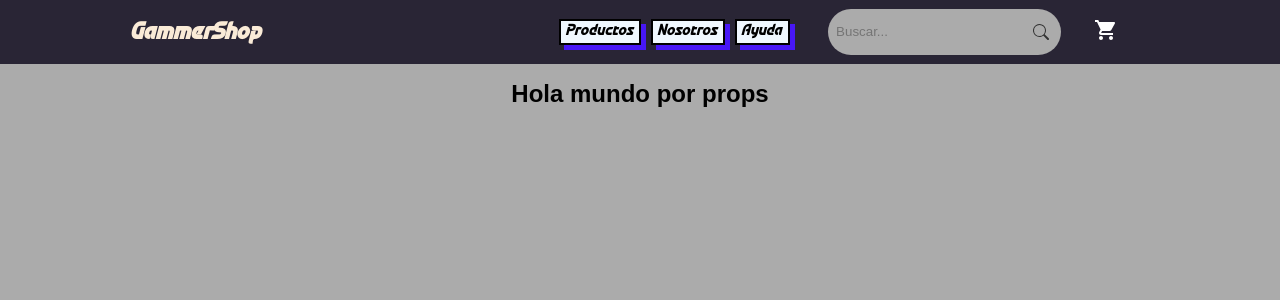
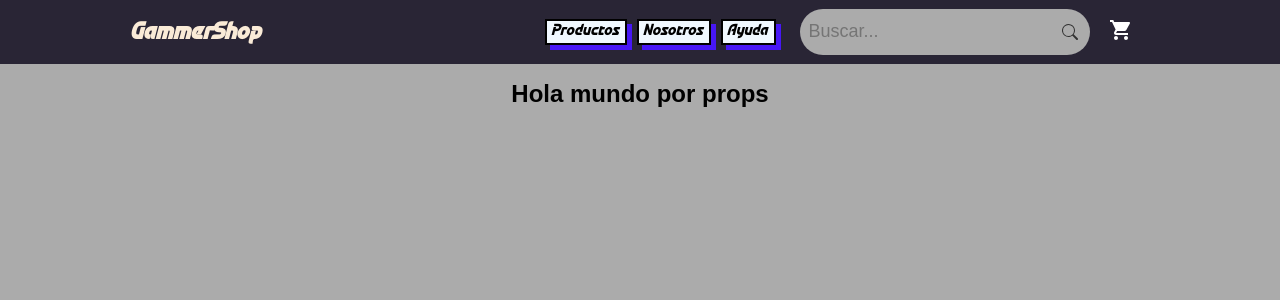
Before and after one commit to mayomatias/EntregaFinalMayo, a React (Vite) app: page / in a window 1280 px wide. Shown: the top 300 px of the page. Built offline with nearby package versions, Linux system fonts and the light colour scheme.

Commit message:
Arreglo de NavBar.scss

```diff
--- a/src/css/style.css
+++ b/src/css/style.css
@@ -30,7 +30,9 @@ nav {
   border: solid 2px black; }
 
 .nav-item a {
-  color: #000; }
+  color: #000;
+  width: -webkit-fill-available;
+  height: -webkit-fill-available; }
 
 .nav-item a:hover {
   color: #fff; }
@@ -71,13 +73,13 @@ button[type="submit"] {
   cursor: pointer;
   opacity: 0.7; }
 
-input[type="search"] {
+#search-box input[type="text"] {
   border: none;
   background: transparent;
   margin: 0;
   padding: 7px 8px;
   font-size: 14px;
-  color: inherit;
+  color: #000;
   border: 1px solid transparent;
   border-radius: inherit; }
 
@@ -117,7 +119,7 @@ body {
     margin-left: 0;
     background-color: aliceblue;
     margin-top: 86px;
-    width: 75%;
+    width: 35%;
     position: fixed;
     top: 0%;
     left: 0%;
@@ -128,7 +130,7 @@ body {
     justify-content: center;
     align-items: center; }
   #nav-drop-menu li {
-    height: 10vw;
+    height: 5vw;
     width: 100%;
     display: flex;
     justify-content: center;
@@ -188,7 +190,9 @@ body {
   .nav-drop-menu-visible {
     display: flex; }
   .nav-item a:hover {
-    color: #fff; } }
+    color: #fff; }
+  #search-box input[type="text"] {
+    font-size: large; } }
 
 @media only screen and (max-width: 600px) {
   nav {
@@ -213,7 +217,7 @@ body {
     margin-left: 0;
     background-color: aliceblue;
     margin-top: 86px;
-    width: 75%;
+    width: 45%;
     position: fixed;
     top: 0%;
     left: 0%;
--- a/src/scss/components/_navbar.scss
+++ b/src/scss/components/_navbar.scss
@@ -8,7 +8,6 @@ nav{
     color: antiquewhite;
     width: 100%;
 }
-
 .nav-item{
     padding: 0px 5px 3px;
     height: fit-content;
@@ -21,11 +20,12 @@ nav{
 }
 .nav-item a{
     color: #000;
+    width: -webkit-fill-available;
+    height: -webkit-fill-available;
 }
 .nav-item a:hover {
     color: #fff;
 }
-
 .nav-item:hover{
     color: #fff;
     background-color: $complement;
@@ -37,7 +37,6 @@ ul {
 #search-box{
     height: 90%;
     background-color: $backg;
-
     display: flex;
     border-radius: 50px;
 }
@@ -47,9 +46,6 @@ ul {
     color: $font-primary;
     padding: 0.5rem;
     color: #000;
-}
-#search-box input:focus{
-
 }
 .nav-btn-hamb-container{
     display: none;
@@ -66,21 +62,19 @@ button[type="submit"] {
     cursor: pointer;
     opacity: 0.7;
   }
-  input[type="search"] {
+  #search-box input[type="text"] {
     border: none;
     background: transparent;
     margin: 0;
     padding: 7px 8px;
     font-size: 14px;
-    color: inherit;
+    color: #000;
     border: 1px solid transparent;
     border-radius: inherit;
   }
-
   button[type="submit"]:hover {
     opacity: 1;
   }
-
 #search-box button[type="submit"]:focus,
 #search-box input[type="text"]:focus {
     border-radius: 50px;
--- a/src/scss/utilities/media-querys/_extra-large.scss
+++ b/src/scss/utilities/media-querys/_extra-large.scss
@@ -62,4 +62,7 @@
     .nav-item a:hover{
         color: #fff;
     }
+    #search-box input[type="text"] {
+        font-size: large;
+    }
 }
--- a/src/scss/utilities/media-querys/_large.scss
+++ b/src/scss/utilities/media-querys/_large.scss
@@ -26,7 +26,7 @@
         margin-left: 0;
         background-color: aliceblue;
         margin-top: 86px;
-        width: 75%;
+        width: 35%;
         position: fixed;
         top: 0%;
         left: 0%;
@@ -42,7 +42,7 @@
 
 
     #nav-drop-menu li {
-        height: 10vw;
+        height: 5vw;
         width: 100%;
         display: flex;
         justify-content: center;
```
Also changed, not shown: src/scss/utilities/media-querys/_mobile.scss (+1 -6 lines).
